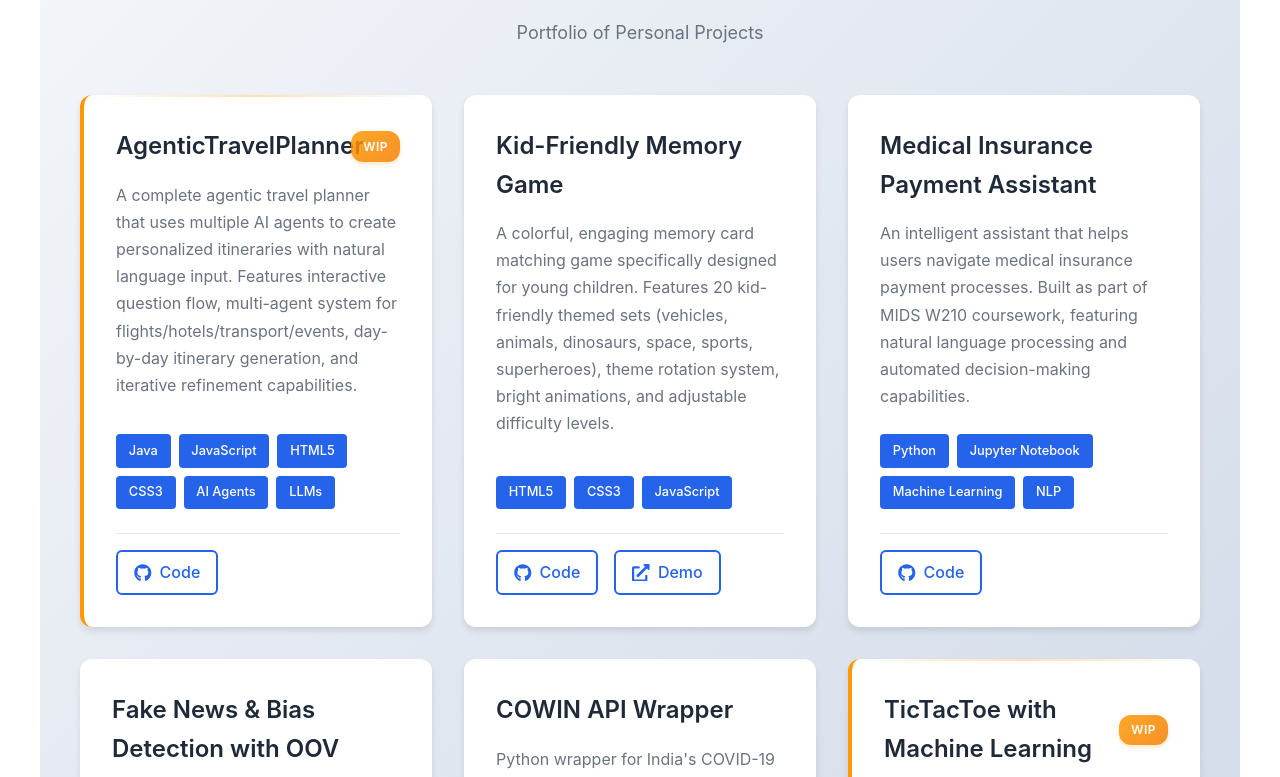
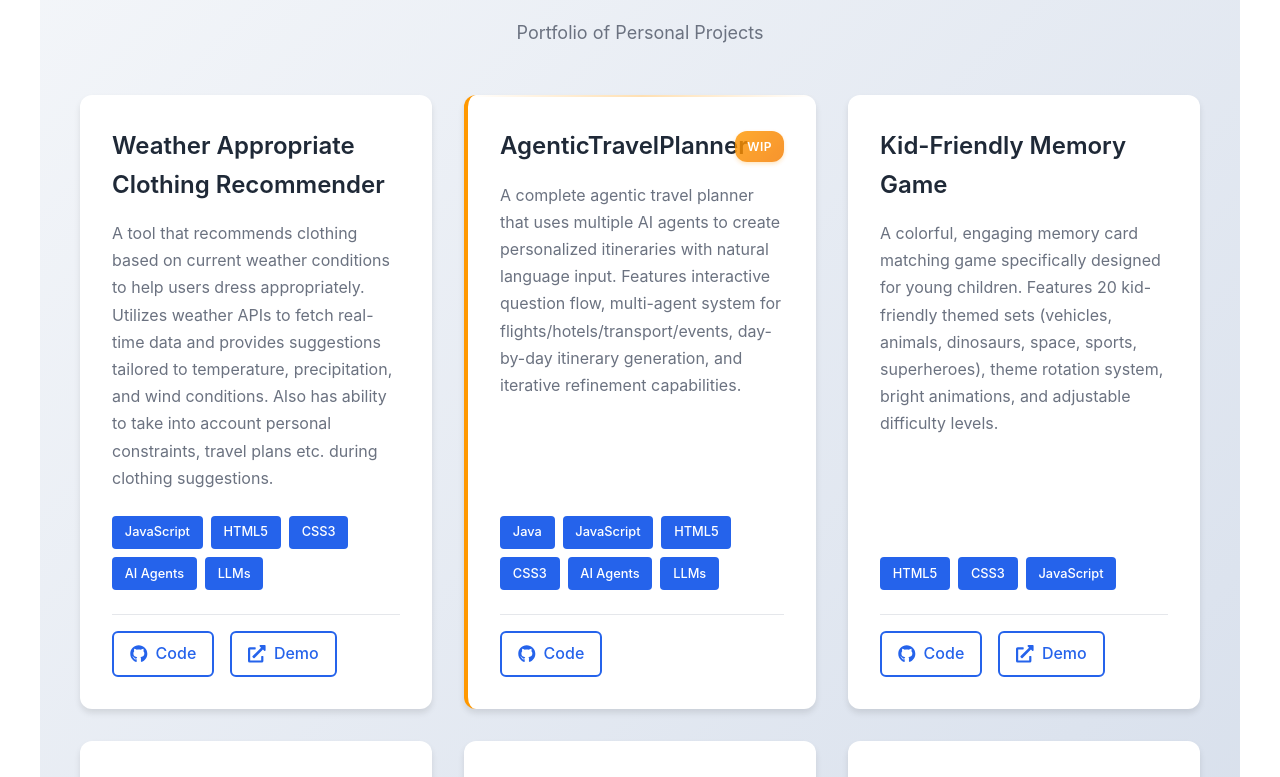
Before and after one commit to gauravkdesai/gauravdesai_website, a React (Vite) app: page / in a window 1280 px wide. Shown: the part 2620-3397 px from the top of the page. Built offline with nearby package versions, Linux system fonts and the light colour scheme.

Commit message:
added weather appriorate clothing project

```diff
--- a/src/components/Projects.jsx
+++ b/src/components/Projects.jsx
@@ -1,9 +1,18 @@
 import { FaGithub, FaExternalLinkAlt } from 'react-icons/fa'
 import './Projects.css'
+import { FaGalacticSenate } from 'react-icons/fa6'
 
 function Projects() {
   // Structure: title, description, tech (array), github (url), demo (url, optional), wip (boolean, optional)
   const projects = [
+      {
+      title: 'Weather Appropriate Clothing Recommender',
+      description: 'A tool that recommends clothing based on current weather conditions to help users dress appropriately. Utilizes weather APIs to fetch real-time data and provides suggestions tailored to temperature, precipitation, and wind conditions. Also has ability to take into account personal constraints, travel plans etc. during clothing suggestions.',
+      tech: ['JavaScript', 'HTML5', 'CSS3', 'AI Agents', 'LLMs'],
+      github: 'https://github.com/gauravkdesai/Family-Weather-Wardrobe',
+      demo: 'https://weather-appropriate-wardrobe.gaurav-desai.com/',
+      wip: false
+    },
     {
       title: 'AgenticTravelPlanner',
       description: 'A complete agentic travel planner that uses multiple AI agents to create personalized itineraries with natural language input. Features interactive question flow, multi-agent system for flights/hotels/transport/events, day-by-day itinerary generation, and iterative refinement capabilities.',
```
